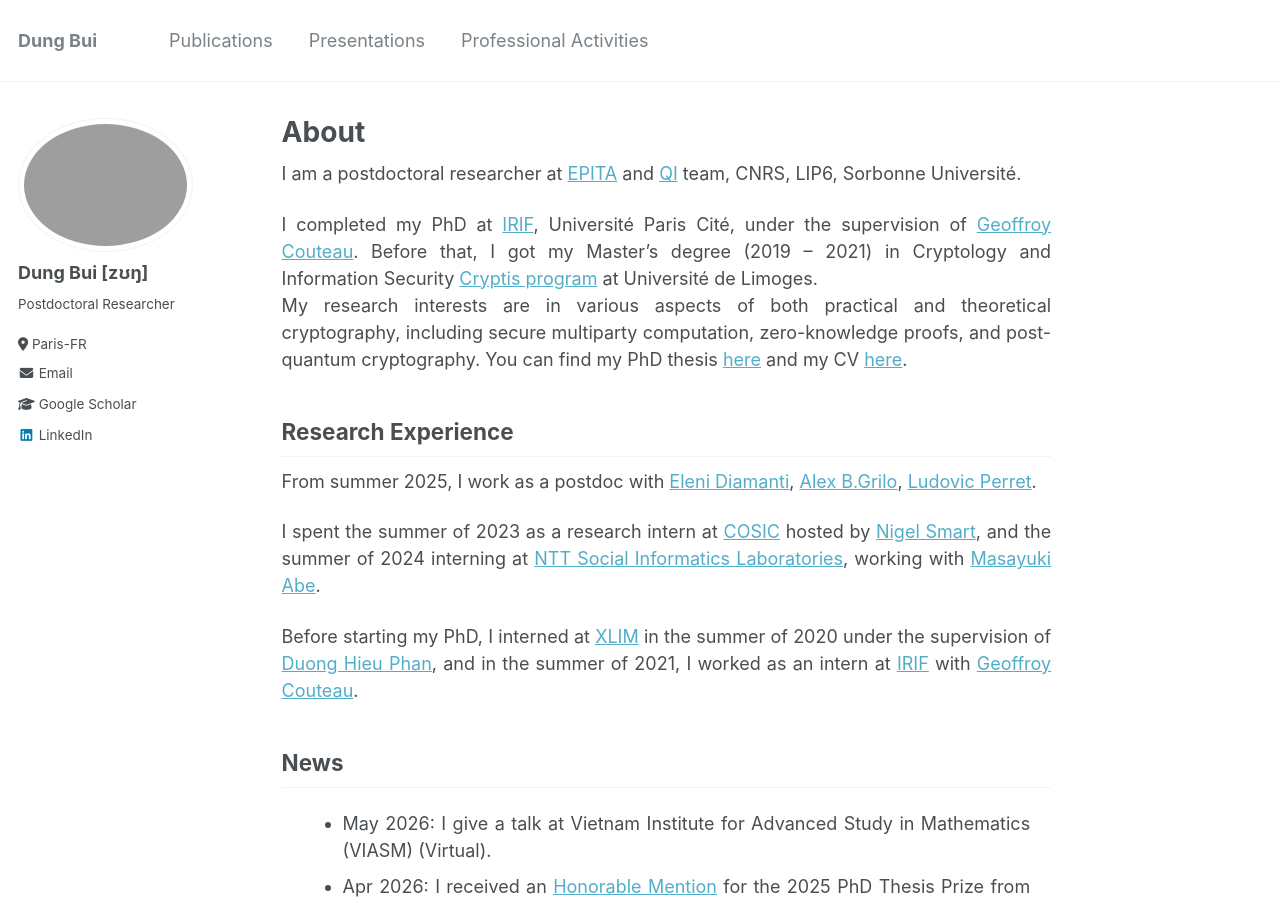
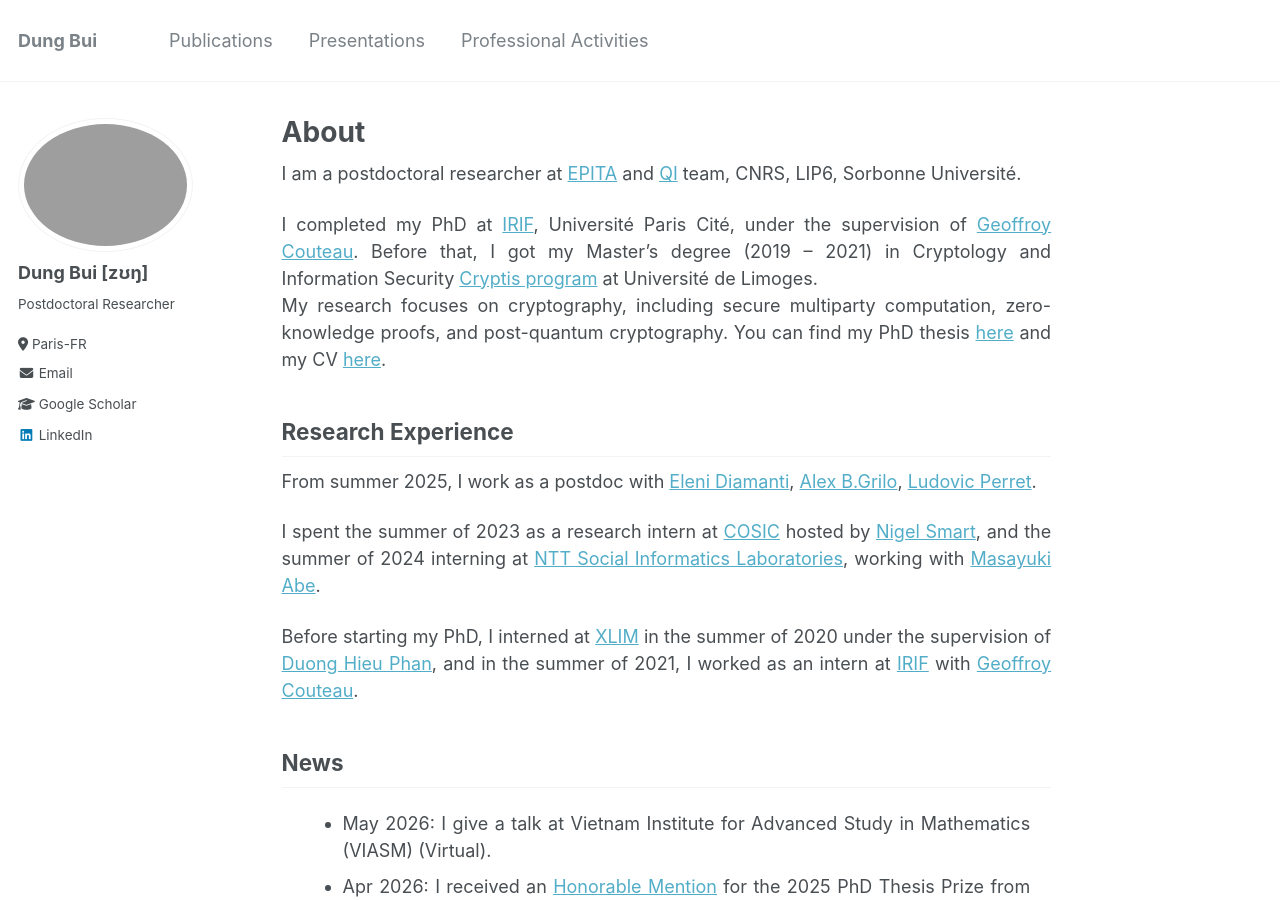
Before and after one commit to dungbui15/dungbui15.github.io, a Jekyll site: the page built from _pages/about.md, in a window 1280 px wide and 900 px high. Built offline with Jekyll 4.4.1, drawn with Linux system fonts in a browser that asks for light colours.

Commit message:
Update about.md

```diff
--- a/_pages/about.md
+++ b/_pages/about.md
@@ -32,7 +32,7 @@
 I am a postdoctoral researcher at [EPITA](https://www.epita.fr/campus/ecole-ingenieur-informatique-paris-kb/) and [QI](https://qi.lip6.fr/fr/team/) team, CNRS, LIP6, Sorbonne Université.<br>
 
 I completed my PhD at [IRIF](https://www.irif.fr/), Université Paris Cité, under the supervision of [Geoffroy Couteau](https://geoffroycouteau.github.io/). Before that, I got my Master's degree (2019 -- 2021) in Cryptology and Information Security [Cryptis program](https://www.cryptis.fr/) at Université de Limoges. <br>
-My research interests are in various aspects of both practical and theoretical cryptography, including secure multiparty computation, zero-knowledge proofs, and post-quantum cryptography. You can find my PhD thesis <a href="files/thesis.pdf">here</a> and my CV <a href="files/CV.pdf">here</a>.
+My research focuses on cryptography, including secure multiparty computation, zero-knowledge proofs, and post-quantum cryptography. You can find my PhD thesis <a href="files/thesis.pdf">here</a> and my CV <a href="files/CV.pdf">here</a>.
 
 ## Research Experience
 From summer 2025, I work as a postdoc with <a href="https://scholar.google.com/citations?user=cDvpjhcAAAAJ&hl=en"> Eleni Diamanti</a>, <a href="https://abgrilo.github.io/">Alex B.Grilo</a>, <a href="https://www.lre.epita.fr/perso/ludovic-perret/"> Ludovic Perret</a>.<br>
```
